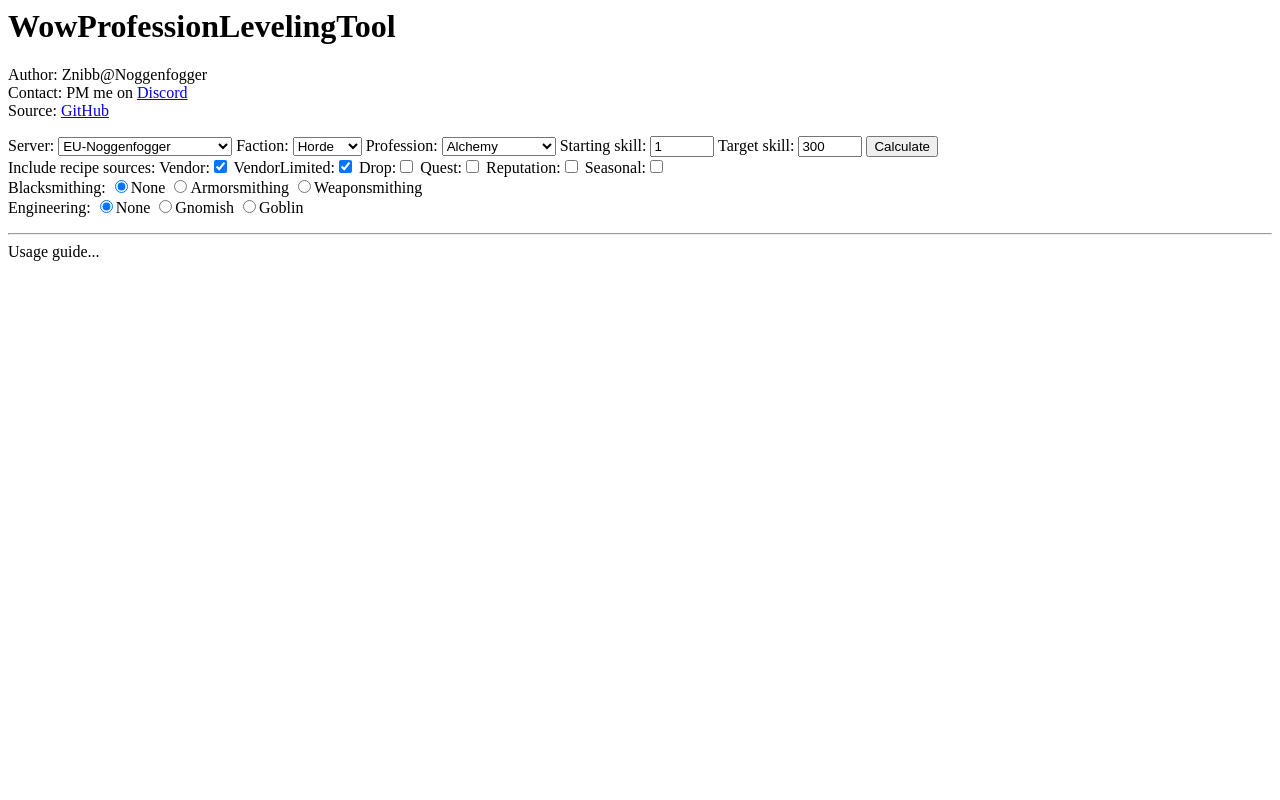
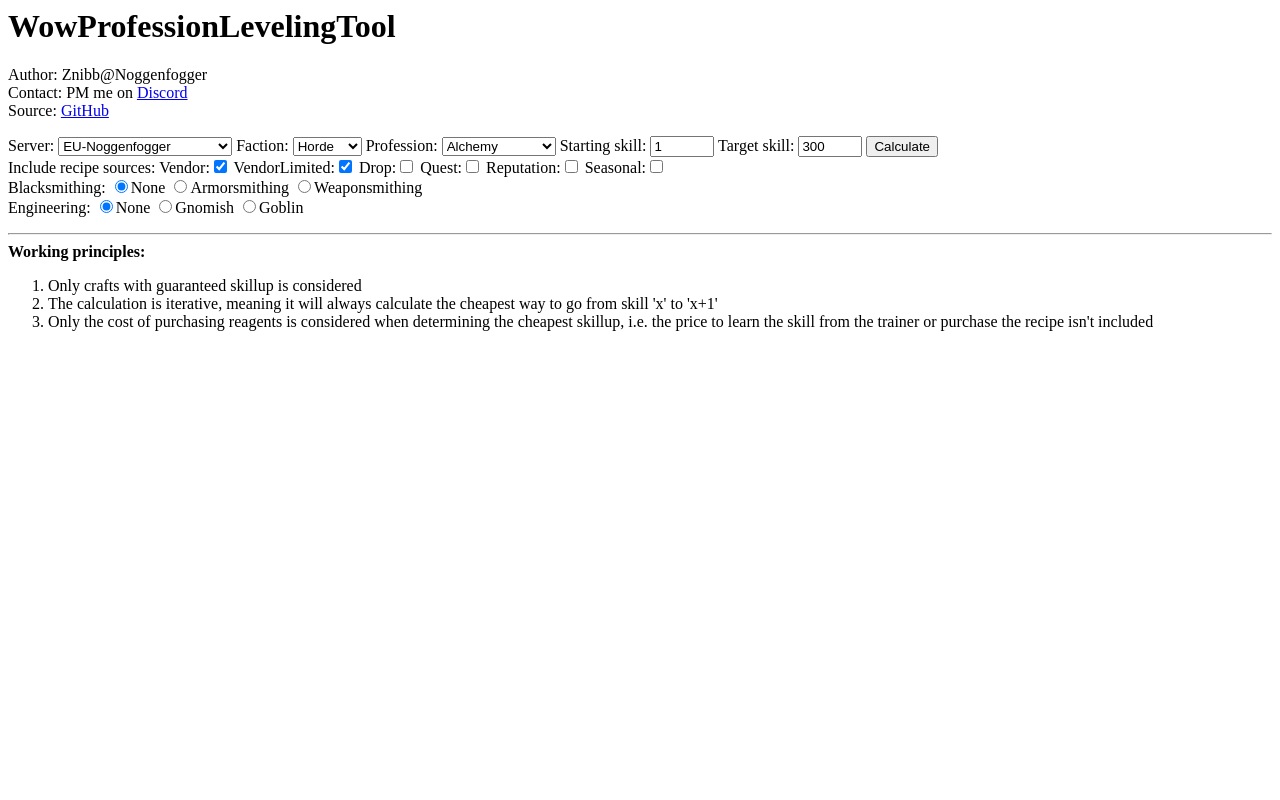
Before and after one commit to znibb/WowProfessionLevelingTool, a Flask app: page / in a window 1280 px wide. Run offline with Flask 2, Linux system fonts and the light colour scheme.

Commit message:
Added basic info to index page

```diff
--- a/app/templates/index.html
+++ b/app/templates/index.html
@@ -1,5 +1,11 @@
 {% extends "base.html" %}
 
 {% block index %}
-    Usage guide...
+    <b>Working principles:</b>
+    <ol type="1">
+        <li>Only crafts with guaranteed skillup is considered</li>
+        <li>The calculation is iterative, meaning it will always calculate the cheapest way to go from skill 'x' to 'x+1'</li>
+        <li>Only the cost of purchasing reagents is considered when determining the cheapest skillup, i.e. the price to learn the skill from the trainer or purchase the recipe isn't included</li>
+    </ol>
+
 {% endblock %}
```
